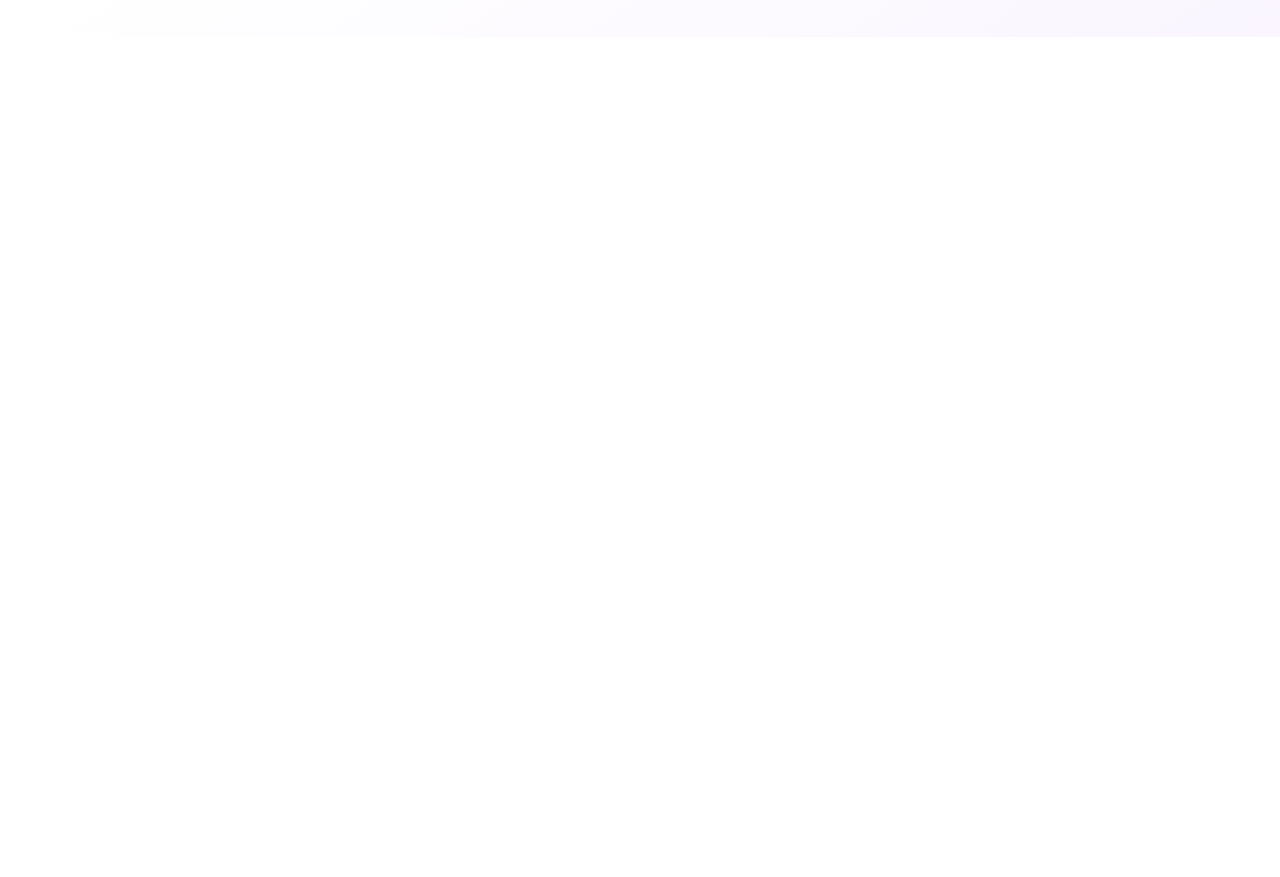
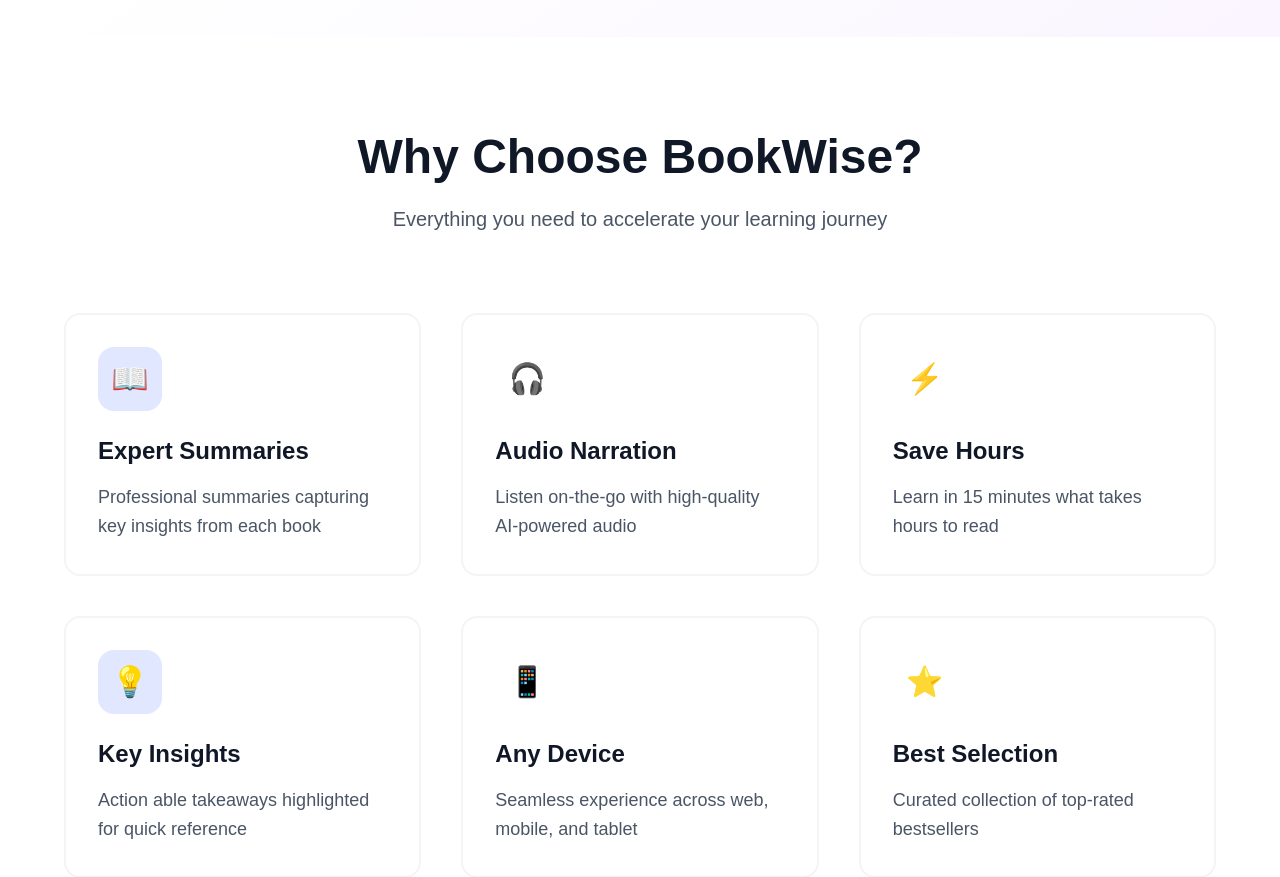
Before and after one commit to fahimhasandev/bookwise, a Next.js app: page / in a window 1280 px wide. Shown: the part 880-1757 px from the top of the page. Before the commit the page ends 917 px from the top, so only its background shows below. Built offline with nearby package versions, Linux system fonts and the light colour scheme.

Commit message:
Add Features Section

```diff
--- a/app/page.tsx
+++ b/app/page.tsx
@@ -79,6 +79,76 @@
           </div>
         </div>
       </section>
+      {/* Features */}
+      <section className="py-24 bg-white">
+        <div className="container mx-auto px-4">
+          <div className="text-center mb-20">
+            <h2 className="text-5xl font-bold text-gray-900 mb-6">
+              Why Choose BookWise?
+            </h2>
+            <p className="text-xl text-gray-600 max-w-2xl mx-auto">
+              Everything you need to accelerate your learning journey
+            </p>
+          </div>
+          <div className="grid md:grid-cols-3 gap-10 max-w-6xl mx-auto">
+            {[
+              {
+                icon: "📖",
+                title: "Expert Summaries",
+                desc: "Professional summaries capturing key insights from each book",
+                color: "indigo",
+              },
+              {
+                icon: "🎧",
+                title: "Audio Narration",
+                desc: "Listen on-the-go with high-quality AI-powered audio",
+                color: "purple",
+              },
+              {
+                icon: "⚡",
+                title: "Save Hours",
+                desc: "Learn in 15 minutes what takes hours to read",
+                color: "pink",
+              },
+              {
+                icon: "💡",
+                title: "Key Insights",
+                desc: "Action able takeaways highlighted for quick reference",
+                color: "indigo",
+              },
+              {
+                icon: "📱",
+                title: "Any Device",
+                desc: "Seamless experience across web, mobile, and tablet",
+                color: "purple",
+              },
+              {
+                icon: "⭐",
+                title: "Best Selection",
+                desc: "Curated collection of top-rated bestsellers",
+                color: "pink",
+              },
+            ].map((feature, i) => (
+              <div
+                key={i}
+                className={`p-8 rounded-2xl border-2 border-gray-100 hover:border-${feature.color}-200 hover:shadow-xl transition-all duration-300`}
+              >
+                <div
+                  className={`w-16 h-16 bg-${feature.color}-100 rounded-2xl flex items-center justify-center mb-6 text-3xl`}
+                >
+                  {feature.icon}
+                </div>
+                <h3 className="text-2xl font-bold text-gray-900 mb-4">
+                  {feature.title}
+                </h3>
+                <p className="text-gray-600 leading-relaxed text-lg">
+                  {feature.desc}
+                </p>
+              </div>
+            ))}
+          </div>
+        </div>
+      </section>
     </div>
   );
 }
```
